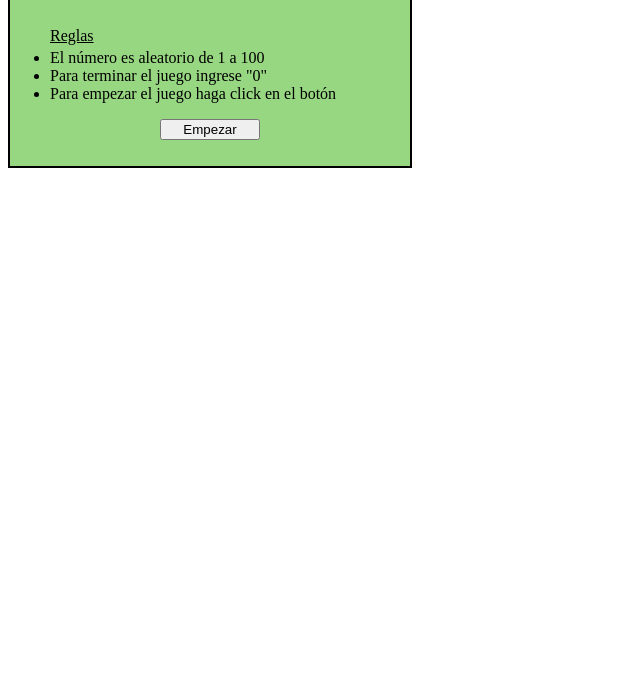
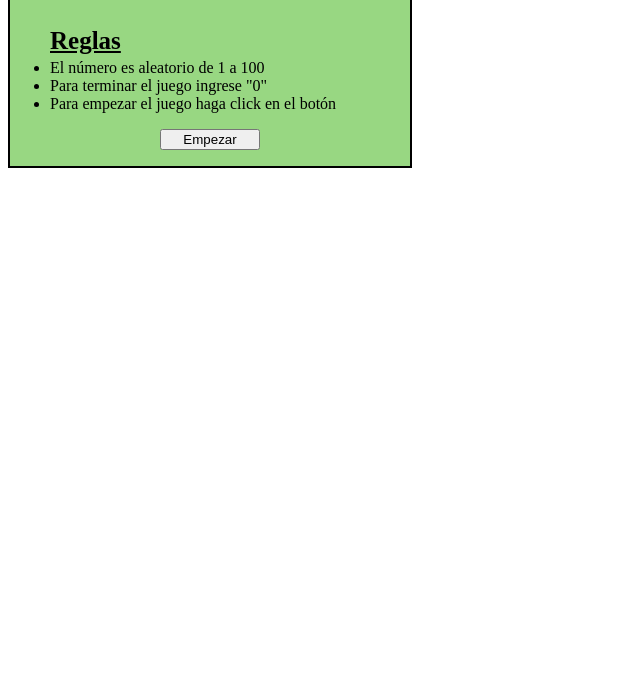
Before and after one commit to MauroG91/Magic-Number, a plain HTML site: page index.html in a window 1280 px wide. Shown: the part 126-800 px from the top of the page, without its empty margins (0-640 px from the left). Drawn offline with Linux system fonts and the light colour scheme.

Commit message:
Modificatino label (CSS)

```diff
--- a/index.html
+++ b/index.html
@@ -13,7 +13,7 @@
   <div id="contenedor">
     <p class="text">Adivine el número mágico</p>
     <!-- <h2>Reglas</h2> -->
-    <label for="reglas">Reglas</label>
+    <label for="reglas"><b>Reglas</b></label>
     <ul id="reglas">
       <li>El número es aleatorio de 1 a 100</li>
       <li>Para terminar el juego ingrese "0"</li>
--- a/style/main.css
+++ b/style/main.css
@@ -58,5 +58,6 @@ label{
   right: -40px;
   top: -3px;
   text-decoration: underline;
+  font-size: 25px;
 
 }
```
